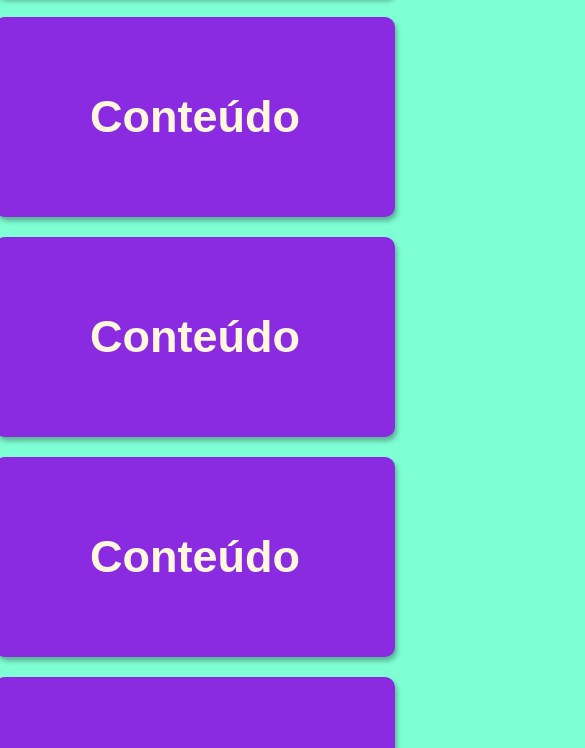
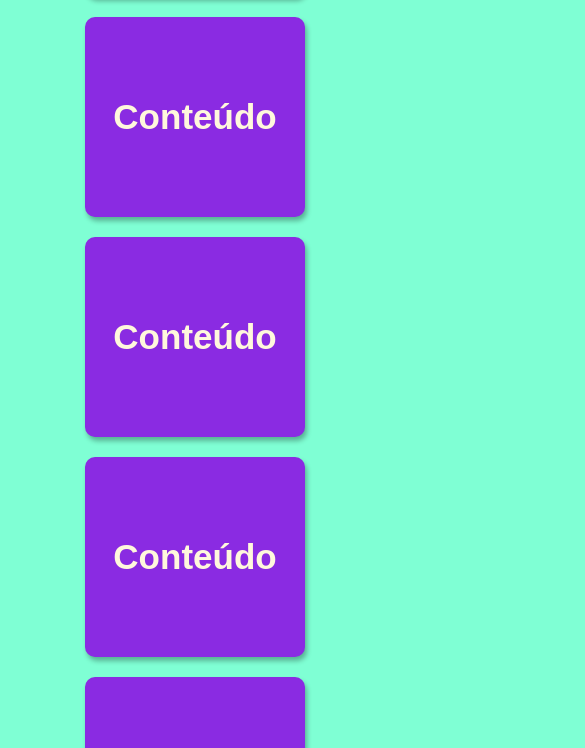
Before and after one commit to brunohbr/50Days_Day06, a plain HTML site: page index.html in a window 390 px wide. Shown: the part 747-1495 px from the top of the page, 585 px wide, since content can reach past the window. Drawn offline with Linux system fonts and the light colour scheme.

Commit message:
correção responsividade celular

```diff
--- a/style.css
+++ b/style.css
@@ -20,7 +20,8 @@ h1{
     display: flex;
     align-items: center;
     justify-content: center;
-    width: 400px;
+    max-width: 400px;
+    min-width: 220px;
     height: 200px;
     margin: 10px;
     border-radius: 10px;
@@ -35,5 +36,5 @@ h1{
     transform: translateX(0);
 }
 .box h2{
-    font-size: 45px;
+    font-size: 35px;
 }
```
